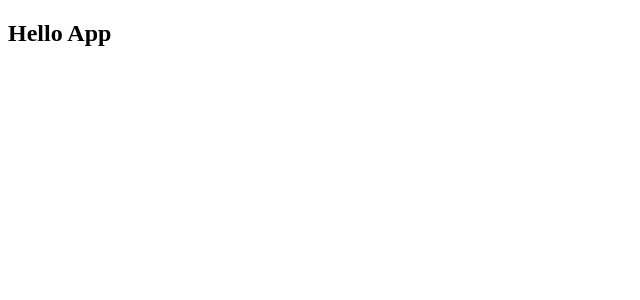
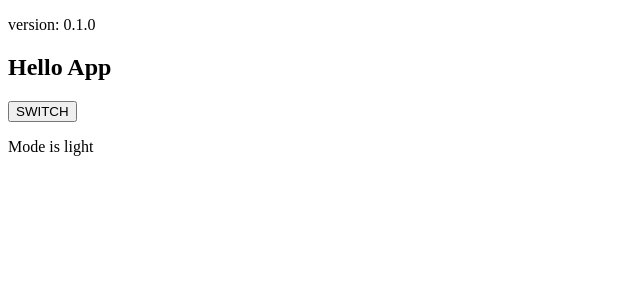
Before and after one commit to tttol/about-me, a Next.js app: page / in a window 1280 px wide. Shown: the top 300 px of the page, without its empty margins (0-640 px from the left). Built offline with nearby package versions, Linux system fonts and the light colour scheme.

Commit message:
add mode

```diff
--- a/src/app/components/App.tsx
+++ b/src/app/components/App.tsx
@@ -1,14 +1,21 @@
 "use client";
-import React from "react";
-import { MODE } from "../hooks/context/ModeContext";
+import React, { useContext, useState } from "react";
+import { ModeContext, ModeEnum } from "../hooks/context/ModeContext";
+import Inner from "./Inner";
 
 const App: React.FC = () => {
-  console.log(MODE.DARK);
+  const [mode, setMode] = useState(useContext(ModeContext));
+  const switchMode = () => {
+    setMode(mode === ModeEnum.LIGHT ? ModeEnum.DARK : ModeEnum.LIGHT);
+  }
   return (
     <>
-      <h2>Hello App</h2>
+      <ModeContext.Provider value={mode}>
+        <h2>Hello App</h2>
+        <button onClick={switchMode}>SWITCH</button>
+        <Inner />
+      </ModeContext.Provider>
     </>
   );
 };
-
 export default App;
--- /dev/null
+++ b/src/app/components/Inner.tsx
@@ -0,0 +1,10 @@
+import { useContext } from "react";
+import { ModeContext } from "../hooks/context/ModeContext";
+
+const Inner: React.FC = () => {
+    const mode = useContext(ModeContext);
+    return(
+        <p>Mode is {mode}</p>
+    );
+}
+export default Inner;
--- /dev/null
+++ b/src/app/components/Version.tsx
@@ -0,0 +1,13 @@
+import * as packageJson from "@/../package.json";
+import React from "react";
+import "server-only";
+
+const Version: React.FC = () => {
+  return (
+    <div>
+      <p className="text-right">version: {packageJson.version}</p>
+    </div>
+  );
+};
+
+export default Version;
--- a/src/app/hooks/context/ModeContext.ts
+++ b/src/app/hooks/context/ModeContext.ts
@@ -1,8 +1,7 @@
 import { createContext } from "react";
 
-export const MODE = Object.freeze({
-    LIGHT: "light",
-    DARK: "dark",
-    OS_DEFAULT: "os",
-});
-export const modeContext = createContext(MODE.LIGHT);
+export enum ModeEnum {
+    LIGHT = "light",
+    DARK = "dark",
+}
+export const ModeContext = createContext(ModeEnum.LIGHT);
--- a/src/app/page.tsx
+++ b/src/app/page.tsx
@@ -1,8 +1,15 @@
 import React from "react";
+import "server-only";
 import App from "./components/App";
+import Version from "./components/Version";
 
 const Home: React.FC = () => {
-  return <App />;
+  return (
+    <>
+      <Version />
+      <App />
+    </>
+  );
 };
 
 export default Home;
```
